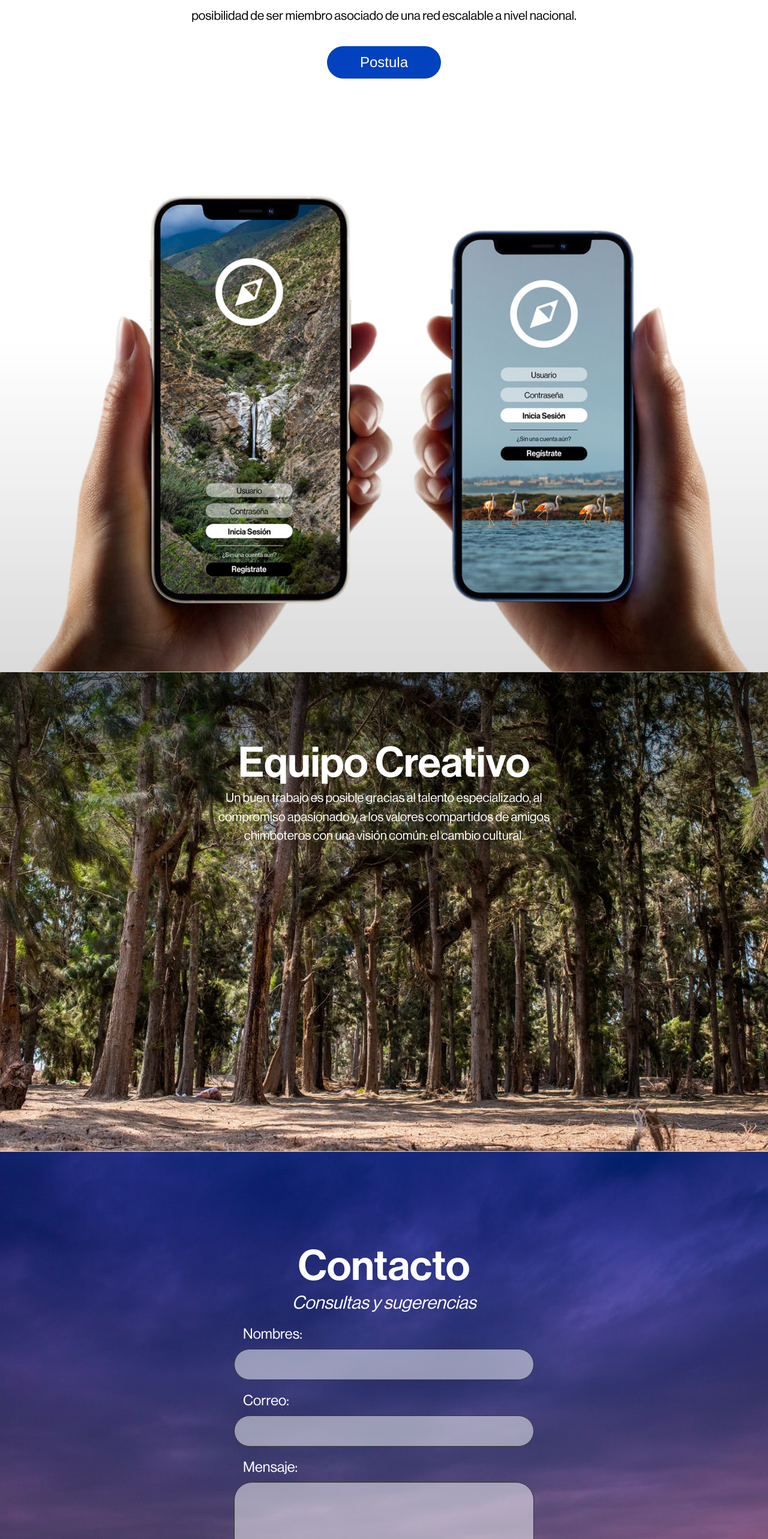
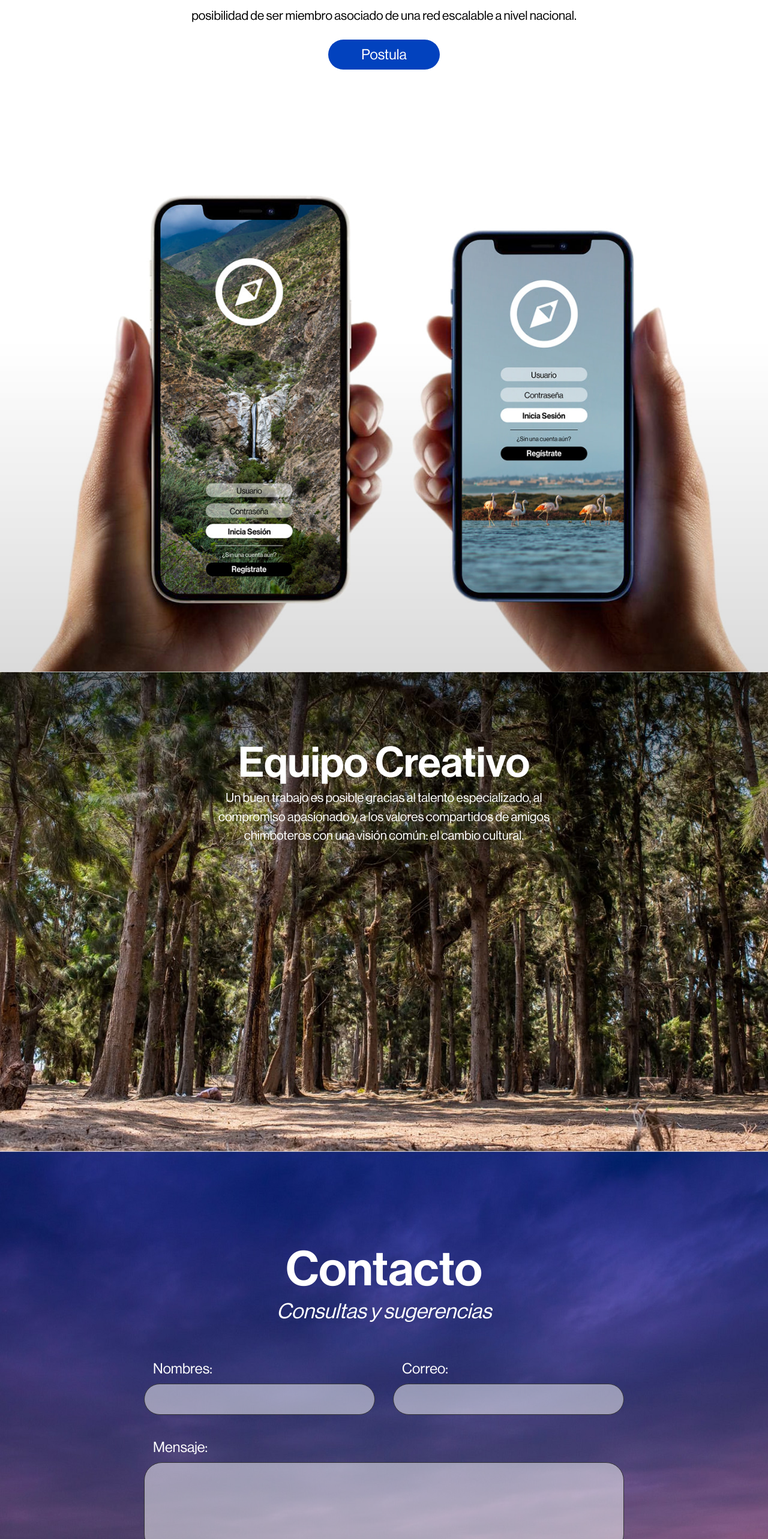
Before and after one commit to joangavelan/Internautas, a React (Create React App) app: page / in a window 1280 px wide. Shown: the part 6080-8646 px from the top of the page at 60% size. Built offline with nearby package versions, Linux system fonts and the light colour scheme.

Commit message:
contact section done

```diff
--- a/src/sections/Contacto.js
+++ b/src/sections/Contacto.js
@@ -15,31 +15,34 @@ const Container = styled.section`
 const Content = styled.div`
   display: flex;
   flex-direction: column;
-  max-width: 82rem;
   margin: 0 auto;
+  max-width: 80rem;
 `
 
 const Heading = styled.div`
-  margin: 0 auto;
+  margin: 0 auto 4rem;
   text-align: center;
 `
 
 const Title = styled.h2`
-  font-size: ${fontSizes.xxl};
+  font-size: 8rem;
   font-weight: 500;
 `
 
 const Description = styled.em`
-  font-size: 3rem;
+  font-size: 3.5rem;
 `
 
 const Form = styled.form`
-  max-width: 50rem;
+  display: grid;
+  grid-template-columns: repeat(2, 1fr);
+  grid-column-gap: 3rem;
+  width: 100%;
   font-size: ${fontSizes.lg};
-  margin: 0 auto;
 `
 
 const Entry = styled.div`
+  grid-area: ${props => props.gridArea};
   margin: 2rem 0;
 `
 
@@ -56,6 +59,7 @@ const Input = styled.input`
   outline: none;
   border-radius: 3rem;
   padding: 1.3rem 2rem;
+  color: ${colors.white};
   background: rgba(255,255,255,0.5);
 `
 
@@ -68,6 +72,7 @@ const Textarea = styled.textarea`
   outline: none;
   border-radius: 3rem;
   padding: 1.3rem 2rem;
+  color: ${colors.white};
   background: rgba(255,255,255,0.5);
 `
 
@@ -94,26 +99,26 @@ const Contacto = () => {
           <Description>Consultas y sugerencias</Description>
         </Heading>
         {/* form */}
-        <Form name="contact v1" method="POST" data-netlify="true">
-          {/* netlify */}
-          <Input type="hidden" name="contact-form" value="contact v1"/>
+        <Form name="contact" netlify>
           {/* name */}
-          <Entry>
+          <Entry gridArea="1 / 1 / 2 / 2">
             <Label htmlFor="name">Nombres: </Label>
             <Input id="name" type="text" name="name" required/>
           </Entry>
           {/* email */}
-          <Entry>
+          <Entry gridArea="1 / 2 / 2 / 3">
             <Label htmlFor="email">Correo: </Label>
             <Input id="email" type="email" name="email" required/>
           </Entry>
           {/* textarea */}
-          <Entry>
+          <Entry gridArea="2 / 1 / 3 / 3">
             <Label htmlFor="message">Mensaje: </Label>
             <Textarea id="message" name="message" row="10" cols="50" required></Textarea>
           </Entry>
           {/* submit */}
-          <Submit type="submit" value="Enviar"/>
+          <Entry gridArea="3 / 1 / 4 / 3">
+            <Submit type="submit" value="Enviar"/>
+          </Entry>
         </Form>
       </Content>
     </Container>
--- a/src/sections/Convocatoria.js
+++ b/src/sections/Convocatoria.js
@@ -12,7 +12,7 @@ const Container = styled.section`
   text-align: center;
 `
 
-const Button = styled.button`
+const Link = styled.a`
   font-size: ${fontSizes.lg};
   background-color: #0242BE;
   color: ${colors.white};
@@ -30,7 +30,9 @@ const Convocatoria = () => {
         colors={{title: 'black', text: 'black'}}
         width="80rem"
       />
-      <Button>Postula</Button>
+      <Link href="https://docs.google.com/forms/d/e/1FAIpQLSf8K65MQeEDn7ZZ1GfEhGSBC_elTcaFlBWAU6NRtVfNL7SRkA/viewform?fbclid=IwAR30JWRJr3UohfKCpYK25YhNW-gpCiQDeW6P6fqQaEr16J1bJRfwlRWE3qs" target="_blank">
+        Postula
+      </Link>
     </Container>
   )
 }
```
